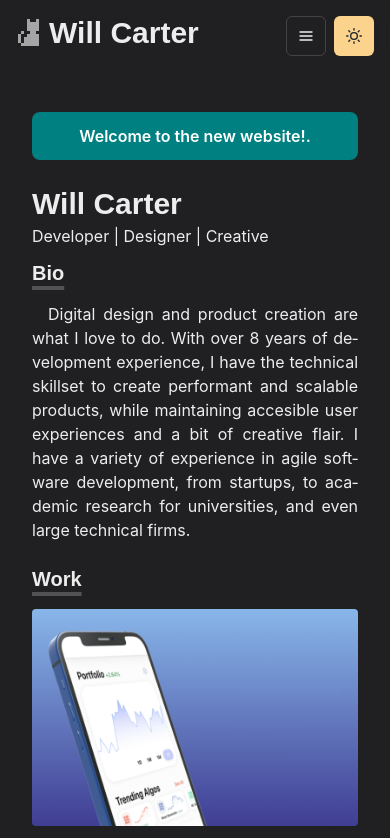
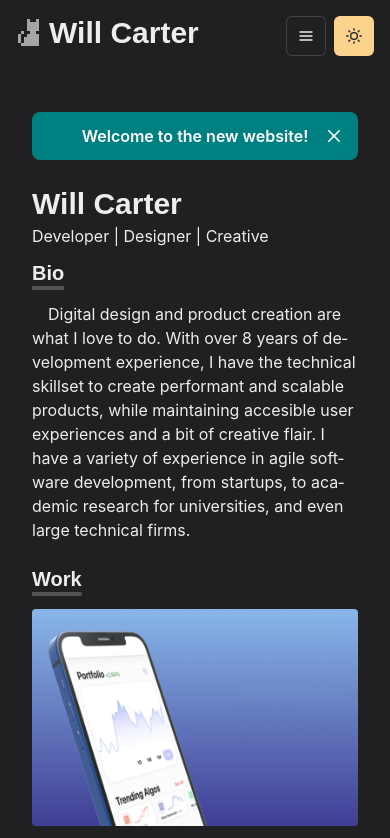
Before and after one commit to WilliamHCarter/williamhcarter.github.io, a Next.js app: page / in a window 390 px wide. Shown: the top 838 px of the page. Built offline with nearby package versions, Linux system fonts and the light colour scheme.

Commit message:
✨: Refined Welcome Banner, Mobile Github Navbar
- Moved Welcome Banner to new file and improved functionality via a close button
- Added Github button to Mobile Navbar

```diff
--- a/components/navbar.js
+++ b/components/navbar.js
@@ -117,6 +117,9 @@ const Navbar = props => {
                             <MenuItem as={MenuLink} href="/contact">
                                 Contact
                             </MenuItem>
+                            <MenuItem as={MenuLink} href="https://github.com/williamhcarter">
+                                Github
+                            </MenuItem>
                         </MenuList>
                     </Menu>
                     <ThemeToggleButton/>
--- a/components/paragraph.js
+++ b/components/paragraph.js
@@ -1,7 +1,7 @@
 import styled from '@emotion/styled'
 
 const Paragraph = styled.p`
-  text-align: justify;
+  text-align: left;
   text-indent: 1em;
   hyphens: auto;
 `
--- /dev/null
+++ b/components/welcomebanner.js
@@ -0,0 +1,19 @@
+import {Box, Text, CloseButton, useDisclosure,} from "@chakra-ui/react"
+
+const CompExample = () => {
+    const {
+      isOpen: isVisible,
+      onClose
+    } = useDisclosure({ defaultIsOpen: true })
+
+    return isVisible ? (
+    <Box display="flex" borderRadius="lg" bg="teal" p={2} mb={6} align="center" justifyContent="space-between" fontWeight="semibold" color="white">
+        <Text width="2em"></Text>
+        <Text m="0" alignSelf="center">Welcome to the new website!</Text>
+        <CloseButton size='md' alignSelf="center"
+            onClick={onClose}
+        />
+    </Box>
+      ):( <div w="0" h="0"></div>)
+    }
+    export default CompExample
--- a/package.json
+++ b/package.json
@@ -19,7 +19,7 @@
   "@emotion/react": "^11.10.5",
   "@emotion/styled": "^11.10.5",
   "framer-motion": "^8.4.2",
-  "next": "^13.1.1",
+  "next": "^13.1.2",
   "react": "^18.2.0",
   "react-dom": "^18.2.0",
   "react-icons": "^4.7.1"
--- a/pages/index.js
+++ b/pages/index.js
@@ -1,17 +1,15 @@
-import { Container, Box, Heading } from "@chakra-ui/react"
+import {Container, Box, Heading } from "@chakra-ui/react"
 import Section from "../components/section.js"
 import Paragraph from "../components/paragraph.js"
 import Work from "./work.js"
 import Contact from "./contact.js"
-
+import WelcomeBanner from "../components/welcomebanner.js"
 const Page = () => {
     return (
     <Container
     maxW="container.lg">
         <Box p={3} mb={6} align="center"></Box>
-        <Box borderRadius="lg" bg="teal" p={3} mb={6} align="center" fontWeight="semibold" color="white">
-            Welcome to the new website!.
-        </Box>
+        <WelcomeBanner/>
         <Box display={{md:'flex'}} >
             <Box flexGrow={1}>
                 <Heading as="h2" variant="page-title">
@@ -24,7 +22,7 @@ const Page = () => {
             <Heading as="h3" variant="section-title">
                 Bio
             </Heading>
-            <Paragraph align="left">
+            <Paragraph>
             Digital design and product creation are what I love to do.
             With over 8 years of development experience, I have the technical skillset
             to create performant and scalable products, while maintaining accesible user
```
Also changed, not shown: 1 other file (tests, documents, lock files or other folders).
